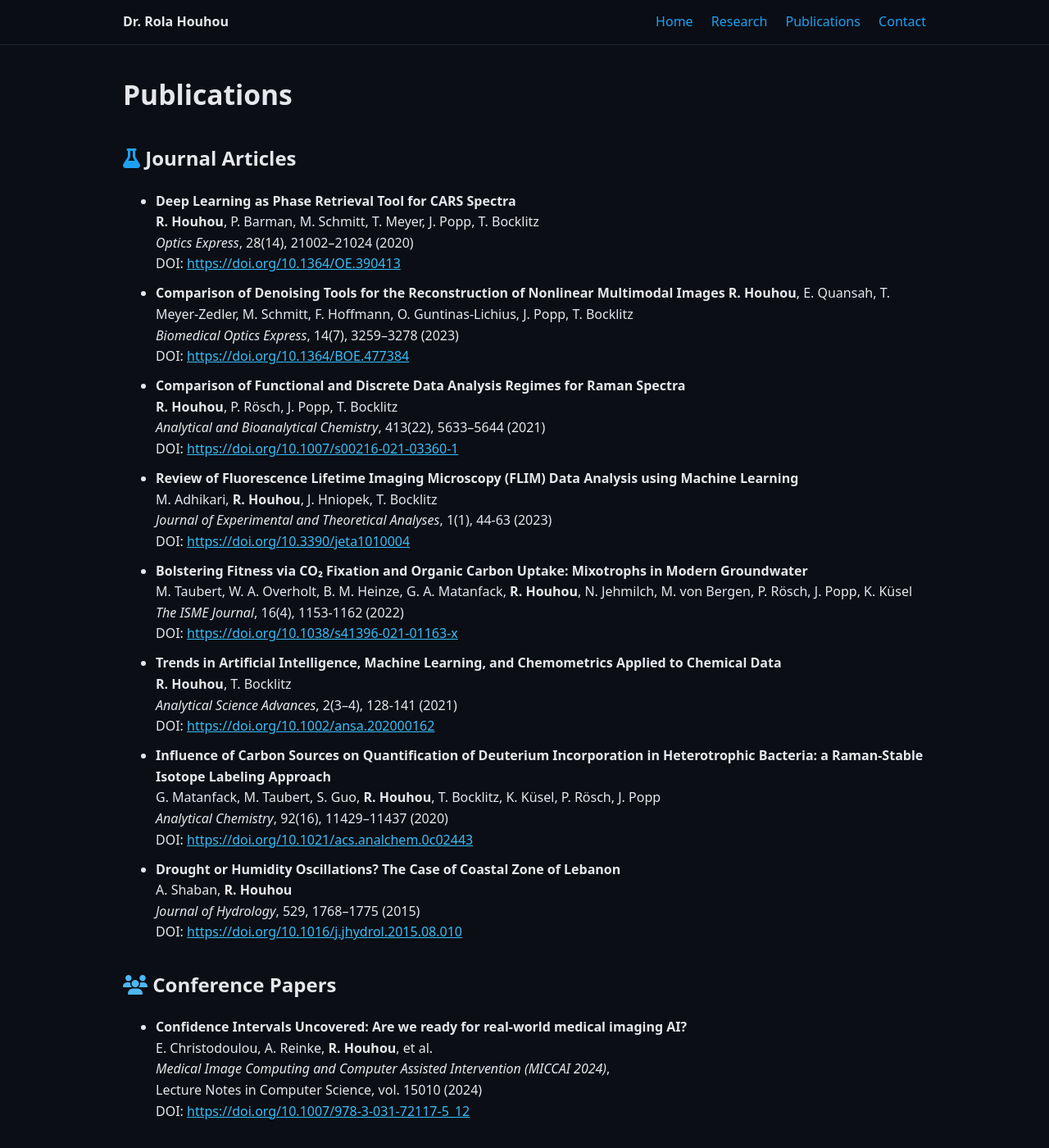
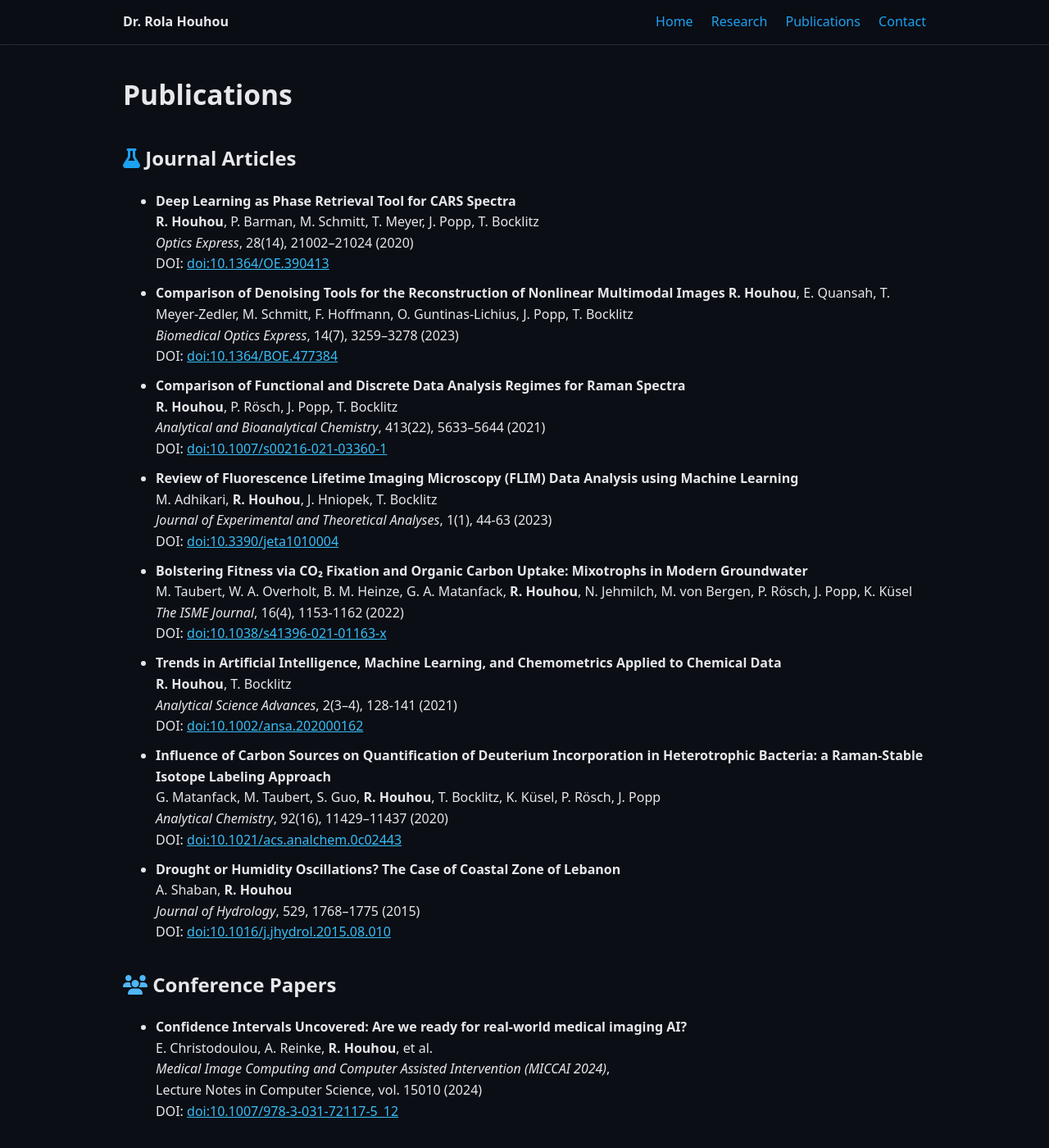
Before and after one commit to rhouhou/rhouhou.github.io, a Jekyll site: the page built from publications/index.md, in a window 1280 px wide and 1400 px high. Shown: the whole window at 82% size. Built offline with Jekyll 4.4.1, drawn with Linux system fonts in a browser that asks for light colours; some of the changed lines change nothing that is shown; some of the changed text lies outside the part shown.

Commit message:
Update index.md

```diff
--- a/publications/index.md
+++ b/publications/index.md
@@ -9,42 +9,42 @@ title: Publications
 - **Deep Learning as Phase Retrieval Tool for CARS Spectra**
   **R. Houhou**, P. Barman, M. Schmitt, T. Meyer, J. Popp, T. Bocklitz
   *Optics Express*, 28(14), 21002–21024 (2020)
-  DOI: [https://doi.org/10.1364/OE.390413](https://doi.org/10.1364/OE.390413)
+  DOI: [doi:10.1364/OE.390413](https://doi.org/10.1364/OE.390413)
 
 - **Comparison of Denoising Tools for the Reconstruction of Nonlinear Multimodal Images**
   **R. Houhou**, E. Quansah, T. Meyer-Zedler, M. Schmitt, F. Hoffmann, O. Guntinas-Lichius, J. Popp, T. Bocklitz
   *Biomedical Optics Express*, 14(7), 3259–3278 (2023)
-  DOI: [https://doi.org/10.1364/BOE.477384](https://doi.org/10.1364/BOE.477384)
+  DOI: [doi:10.1364/BOE.477384](https://doi.org/10.1364/BOE.477384)
 
 - **Comparison of Functional and Discrete Data Analysis Regimes for Raman Spectra**
   **R. Houhou**, P. Rösch, J. Popp, T. Bocklitz
   *Analytical and Bioanalytical Chemistry*, 413(22), 5633–5644 (2021)
-  DOI: [https://doi.org/10.1007/s00216-021-03360-1](https://doi.org/10.1007/s00216-021-03360-1)
+  DOI: [doi:10.1007/s00216-021-03360-1](https://doi.org/10.1007/s00216-021-03360-1)
 
 - **Review of Fluorescence Lifetime Imaging Microscopy (FLIM) Data Analysis using Machine Learning**
   M. Adhikari, **R. Houhou**, J. Hniopek, T. Bocklitz
   *Journal of Experimental and Theoretical Analyses*, 1(1), 44-63 (2023)
-  DOI: [https://doi.org/10.3390/jeta1010004](https://doi.org/10.3390/jeta1010004)
+  DOI: [doi:10.3390/jeta1010004](https://doi.org/10.3390/jeta1010004)
 
 - **Bolstering Fitness via CO₂ Fixation and Organic Carbon Uptake: Mixotrophs in Modern Groundwater**
   M. Taubert, W. A. Overholt, B. M. Heinze, G. A. Matanfack, **R. Houhou**, N. Jehmilch, M. von Bergen, P. Rösch, J. Popp, K. Küsel
   *The ISME Journal*, 16(4), 1153-1162 (2022)
-  DOI: [https://doi.org/10.1038/s41396-021-01163-x](https://doi.org/10.1038/s41396-021-01163-x)
+  DOI: [doi:10.1038/s41396-021-01163-x](https://doi.org/10.1038/s41396-021-01163-x)
 
 - **Trends in Artificial Intelligence, Machine Learning, and Chemometrics Applied to Chemical Data**
   **R. Houhou**, T. Bocklitz
   *Analytical Science Advances*, 2(3–4), 128-141 (2021)
-  DOI: [https://doi.org/10.1002/ansa.202000162](https://doi.org/10.1002/ansa.202000162)
+  DOI: [doi:10.1002/ansa.202000162](https://doi.org/10.1002/ansa.202000162)
 
 - **Influence of Carbon Sources on Quantification of Deuterium Incorporation in Heterotrophic Bacteria: a Raman-Stable Isotope Labeling Approach**
   G. Matanfack, M. Taubert, S. Guo, **R. Houhou**, T. Bocklitz, K. Küsel, P. Rösch, J. Popp
   *Analytical Chemistry*, 92(16), 11429–11437 (2020)
-  DOI: [https://doi.org/10.1021/acs.analchem.0c02443](https://doi.org/10.1021/acs.analchem.0c02443)
+  DOI: [doi:10.1021/acs.analchem.0c02443](https://doi.org/10.1021/acs.analchem.0c02443)
 
 - **Drought or Humidity Oscillations? The Case of Coastal Zone of Lebanon**
   A. Shaban, **R. Houhou**
   *Journal of Hydrology*, 529, 1768–1775 (2015)
-  DOI: [https://doi.org/10.1016/j.jhydrol.2015.08.010](https://doi.org/10.1016/j.jhydrol.2015.08.010)
+  DOI: [doi:10.1016/j.jhydrol.2015.08.010](https://doi.org/10.1016/j.jhydrol.2015.08.010)
 
 
 ## <i class="fa-solid fa-users icon-conf"></i> Conference Papers
@@ -52,7 +52,7 @@ title: Publications
   E. Christodoulou, A. Reinke, **R. Houhou**, et al.
   *Medical Image Computing and Computer Assisted Intervention (MICCAI 2024)*,
   Lecture Notes in Computer Science, vol. 15010 (2024)
-  DOI: [https://doi.org/10.1007/978-3-031-72117-5_12](https://doi.org/10.1007/978-3-031-72117-5_12)
+  DOI: [doi:10.1007/978-3-031-72117-5_12](https://doi.org/10.1007/978-3-031-72117-5_12)
 
 ## <i class="fa-solid fa-graduation-cap icon-thesis"></i> Theses
 - **PhD Thesis — Inverse and Forward Modeling Tools for Biophotonic Data**
@@ -60,7 +60,7 @@ title: Publications
   Friedrich Schiller University Jena, Germany
   2022
   Repository: Thüringen University Library
-  PDF: [https://www.db-thueringen.de/receive/dbt_mods_00055203](https://www.db-thueringen.de/receive/dbt_mods_00055203)
+  PDF: [Repository PDF](https://www.db-thueringen.de/receive/dbt_mods_00055203)
 
 ## <i class="fa-solid fa-book icon-book"></i> Book Chapters
 - **Photonic Data Science for Raman Data Analysis**
```
